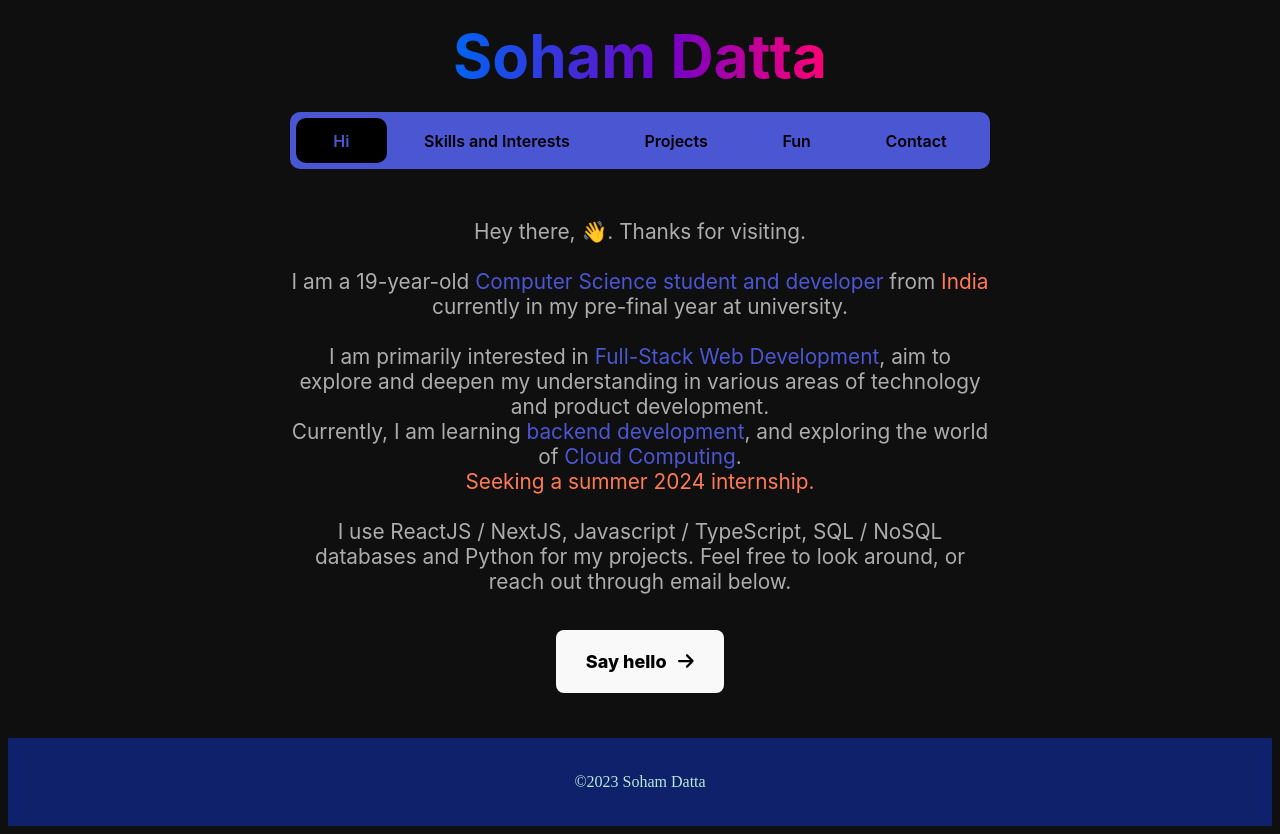
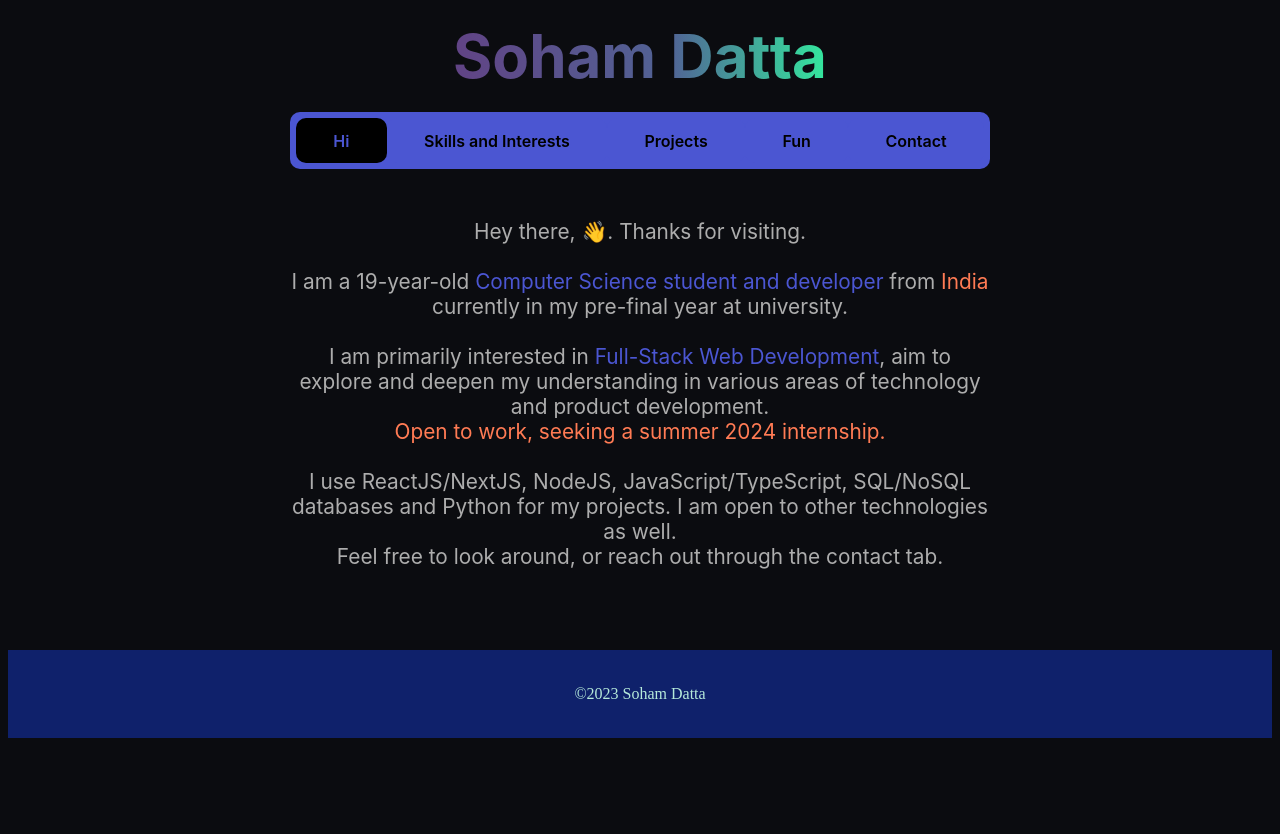
Before and after one commit to sohamdata/personal-website, a React (Create React App) app: page / in a window 1280 px wide. After the commit the page ends 800 px from the top, so only its background shows below. Built offline with nearby package versions, Linux system fonts and the light colour scheme.

Commit message:
info: edited intro

```diff
--- a/public/index.html
+++ b/public/index.html
@@ -27,7 +27,6 @@
 
     ::-webkit-scrollbar-thumb {
       background: #CD0404;
-      /* border-radius: 8px; */
     }
 
     ::-webkit-scrollbar-thumb:hover {
@@ -36,11 +35,12 @@
 
     body {
       text-align: center;
+      background-color: #0B0C10;
     }
   </style>
 </head>
 
-<body style="background-color: #0f0f0f">
+<body>
   <noscript>You need to enable JavaScript to run this app.</noscript>
 
   <form name="contact" netlify netlify-honeypot="bot-field" hidden>
--- a/src/App.jsx
+++ b/src/App.jsx
@@ -18,18 +18,15 @@ function App() {
     <div>
       <div style={styles.app}>
         <header style={{ ...styles.h1, fontSize: window.innerWidth > 450 ? 60 : 30 }}>
-          <Gradient dir="left-to-right" from="#0064f2" to="#7400c5">
-            Soham{' '}
+          <Gradient dir="left-to-right" from="#614385" to="#516395">
+            Soham {" "}
           </Gradient>
-          <Gradient dir="left-to-right" from="#7400c5" to="#ff0074">
+          <Gradient dir="left-to-right" from="#516395" to="#34E89E">
             Datta
           </Gradient>
         </header>
         <Segment setCurrentPage={setCurrentPage} currentPage={currentPage} />
         {pages[currentPage]}
-        <br />
-        <br />
-        <br />
       </div>
       <div style={styles.footer}>
         <Footer />
--- a/src/components/Footer.jsx
+++ b/src/components/Footer.jsx
@@ -11,6 +11,8 @@ export default function Footer() {
 
 const styles = {
     mainContainer: {
+        marginTop: '3em',
+        marginBottom: '0',
         display: 'flex',
         width: '100%',
         height: '11vh',
@@ -18,6 +20,5 @@ const styles = {
         alignItems: 'center',
         backgroundColor: '#0F216B',
         color: '#B6EADA',
-        marginBottom: '0',
     },
 }
--- a/src/components/Tabs/Intro.jsx
+++ b/src/components/Tabs/Intro.jsx
@@ -1,6 +1,3 @@
-import { FontAwesomeIcon } from '@fortawesome/react-fontawesome';
-import { faArrowRight } from '@fortawesome/free-solid-svg-icons';
-
 export default function Intro() {
   return (
     <div>
@@ -11,22 +8,11 @@ export default function Intro() {
         <br /> <br />
         I am primarily interested in <span style={styles.empahsis}>Full-Stack Web Development</span>, aim to explore and deepen my understanding in various areas of technology and product development.
         <br />
-        Currently, I am learning <span style={styles.empahsis}>backend development</span>, and exploring the world of <span style={styles.empahsis}>Cloud Computing</span>.
-        <br />
-        <span style={{ color: '#FF7B54' }}>Seeking a summer 2024 internship.</span>
+        <span style={{ color: '#FF7B54' }}>Open to work, seeking a summer 2024 internship.</span>
         <br /> <br />
-        I use ReactJS / NextJS, Javascript / TypeScript, SQL / NoSQL databases and Python for my projects.
-        Feel free to look around, or reach out through email below.
+        I use ReactJS/NextJS, NodeJS, JavaScript/TypeScript, SQL/NoSQL databases and Python for my projects. I am open to other technologies as well.<br />
+        Feel free to look around, or reach out through the contact tab.
       </p>
-      <br />
-      <br />
-      <div style={styles.anchorContainer}>
-        <a href="mailto:sohamdatta34@gmail.com" style={styles.spanAnchor}>
-          <span style={{ ...styles.span }}>
-            Say hello <FontAwesomeIcon style={styles.icon} icon={faArrowRight} />
-          </span>
-        </a>
-      </div>
     </div >
   );
 }
--- a/src/components/Tabs/Projects.jsx
+++ b/src/components/Tabs/Projects.jsx
@@ -1,6 +1,6 @@
 import { FontAwesomeIcon } from '@fortawesome/react-fontawesome';
 import { faArrowRight } from '@fortawesome/free-solid-svg-icons';
-import { ProjectData } from '../Data';
+import { ProjectData } from "../../utils/Data"
 
 export default function Projects() {
     const items = ProjectData;
--- a/src/components/Tabs/Segment.jsx
+++ b/src/components/Tabs/Segment.jsx
@@ -1,17 +1,17 @@
-export default function Segment(props) {
+export default function Segment({ setCurrentPage, currentPage }) {
   const pages = ['Hi', 'Skills and Interests', 'Projects', 'Fun', 'Contact'];
 
   return (
     <div style={styles.container}>
-      {pages.map((page, i) => (
+      {pages.map(page => (
         <div
-          key={`${i}`}
+          key={page}
           onClick={() => {
-            props.setCurrentPage(page.replace(/\s/g, ""));
+            setCurrentPage(page.replace(/\s/g, ""));
           }}
           style={{
             ...styles.block,
-            ...(page.replace(/\s/g, "") === props.currentPage
+            ...(page.replace(/\s/g, "") === currentPage
               ? { backgroundColor: '#000000', color: '#4B56D2' }
               : { backgroundColor: '#4B56D2', color: '#000000' }),
           }}
--- a/src/components/Tabs/SkillsandInterests.jsx
+++ b/src/components/Tabs/SkillsandInterests.jsx
@@ -1,6 +1,6 @@
 import { FontAwesomeIcon } from '@fortawesome/react-fontawesome';
 import { faArrowRight } from '@fortawesome/free-solid-svg-icons';
-import { SkillsInterests } from '../Data';
+import { SkillsInterests } from "../../utils/Data"
 
 export default function SkillsandInterests() {
 
--- a/src/components/Data.js
+++ b/src/utils/Data.js
@@ -16,7 +16,7 @@ const ProjectData = [
             'A code editor that allows multiple users to edit the same code in real-time.',
         image: livesyntax,
         stats: ['ReactJS', 'TypeScript', 'TailwindCSS', 'CodeMirror', 'Socket.io', 'Express.js'],
-        action: ['Website', 'GitHub', 'wake up server'],
+        action: ['Website', 'GitHub', 'Wake up server'],
         url: ['https://livesyntax.vercel.app/', 'https://github.com/sohamdata/LiveSyntax/', 'https://livesyntax-server.glitch.me/wakeup'],
     },
     {
@@ -126,4 +126,19 @@ const SkillsInterests = [
     { name: 'Hobbies', tags: ['Outdoors', 'Travel', 'Mountain biking', 'Computers', 'Guitar', 'Football', 'Video Games', 'Open Source', 'The Internet'] },
 ];
 
-export { ProjectData, SkillsInterests };
+const Ideas = [
+    {
+        name: 'one use text-chat',
+        description:
+            "description",
+        tags: ['free plan', 'pro plan @ $100/month'],
+    },
+    {
+        name: 'downloadable internet',
+        description:
+            'description',
+        tags: ['internet', 'offline'],
+    },
+];
+
+export { ProjectData, SkillsInterests, Ideas };
```
Also changed, not shown: src/components/Tabs/Ideas.jsx (+3 -14 lines).
